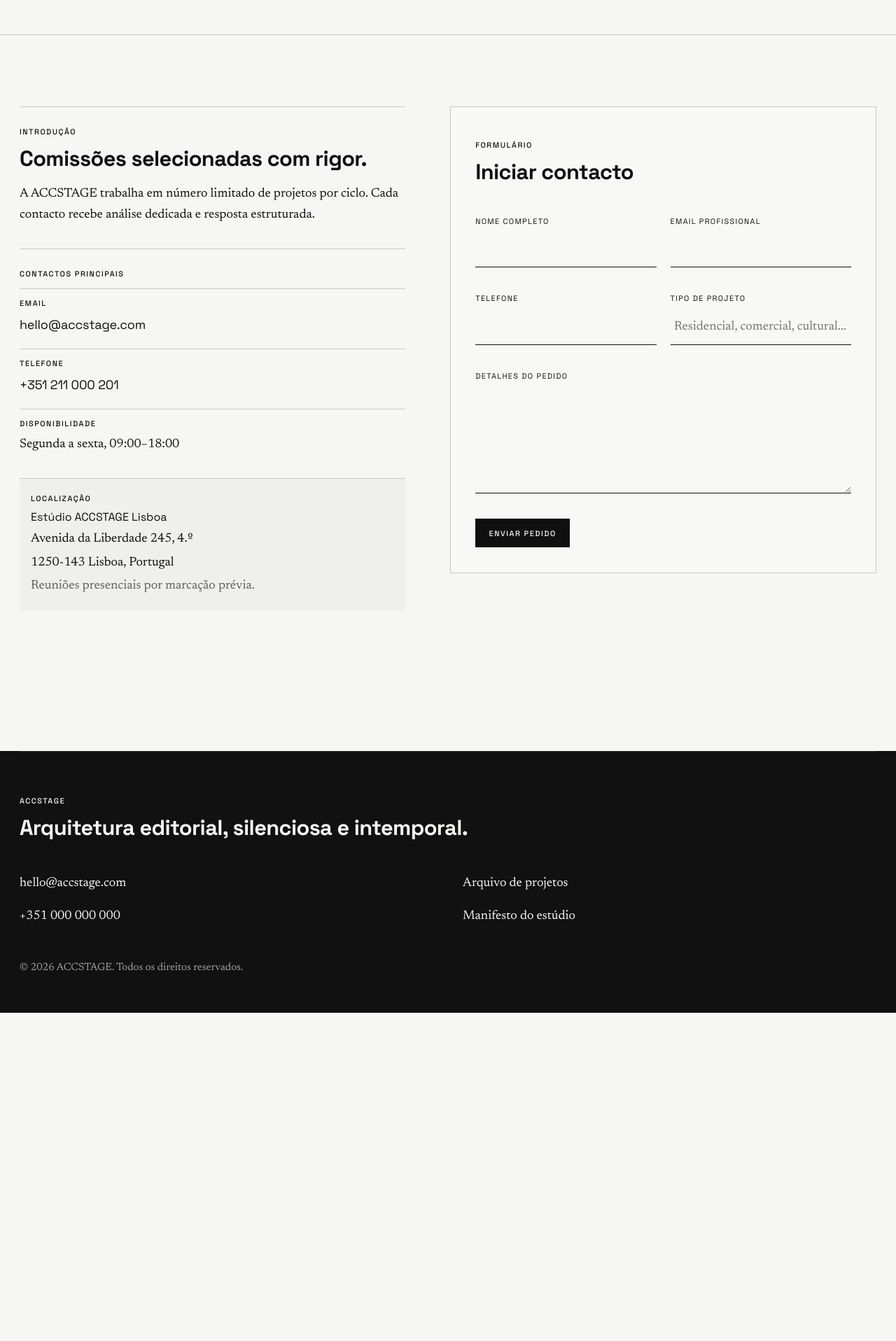
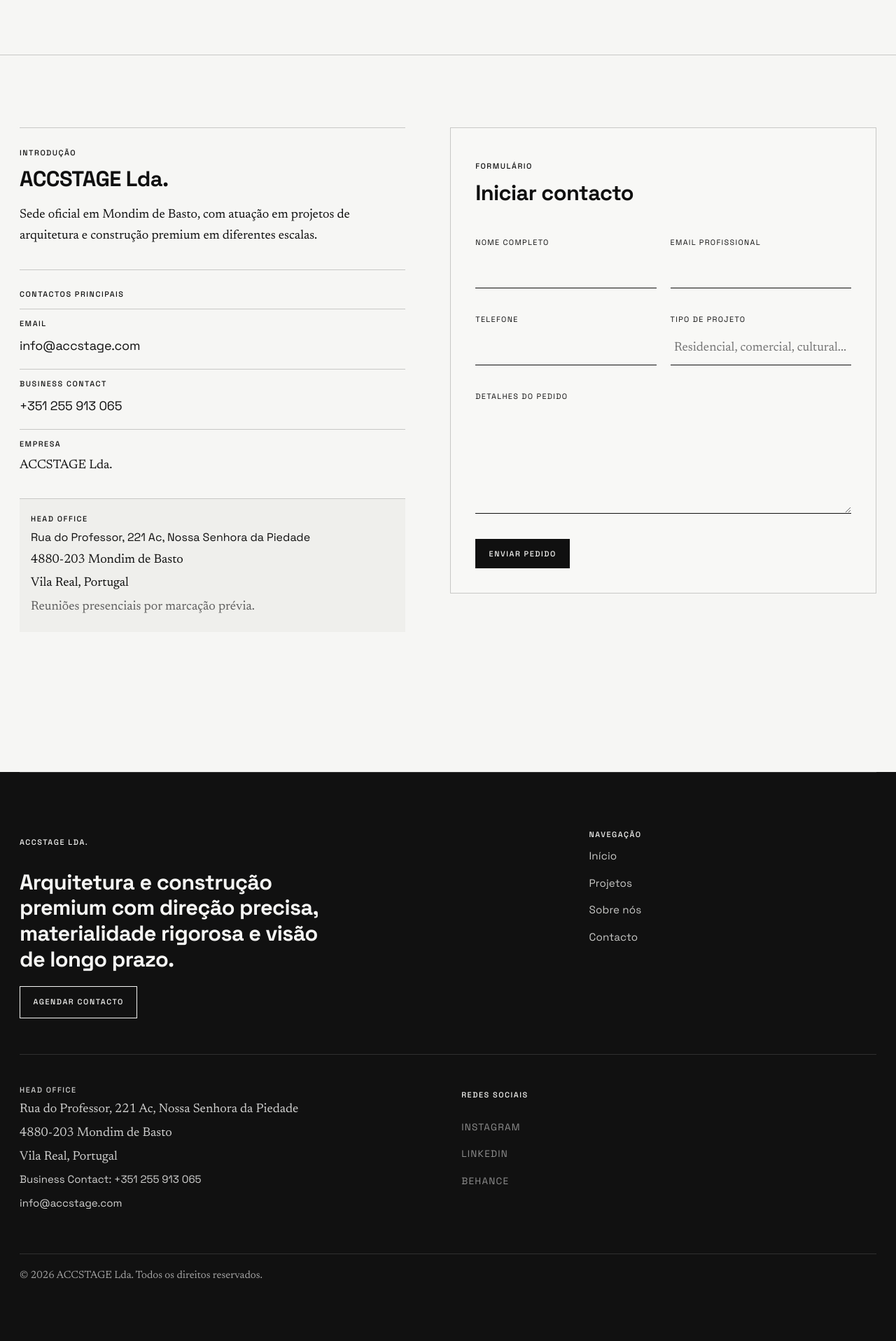
Before and after one commit to dev-b2gre/accstage-website, a WordPress theme: template themes/accstage-custom/page-contacto.php in a window 1280 px wide. Shown: the part 700-2616 px from the top of the page at 70% size. Before the commit the page ends 2147 px from the top, so only its background shows below. Run offline with PHP 8.4 and a stand-in for WordPress, Linux system fonts and the light colour scheme; the site name, menu and one post (Sample post) are stand-ins, and other content is empty.

Commit message:
Atualiza conteúdo institucional e cria footer premium global

```diff
--- a/themes/accstage-custom/assets/css/main.css
+++ b/themes/accstage-custom/assets/css/main.css
@@ -463,16 +463,134 @@ img {
 }
 
 .acc-site-footer .acc-wrap {
-  padding-block: 3.2rem;
+  padding-block: clamp(3rem, 7vw, 5rem);
   display: grid;
-  gap: 1.75rem;
+  gap: clamp(2rem, 4vw, 3.4rem);
   border-top: 1px solid #303030;
+}
+
+.acc-site-footer__top {
+  display: grid;
+  grid-template-columns: minmax(0, 1.3fr) minmax(0, 0.7fr);
+  gap: clamp(1.8rem, 4vw, 4rem);
+}
+
+.acc-site-footer__brand {
+  display: grid;
+  gap: 1.2rem;
+  max-width: 56ch;
+}
+
+.acc-site-footer__brand .acc-title-md {
+  max-width: 22ch;
+}
+
+.acc-site-footer__brand .acc-button {
+  justify-self: start;
+  border-color: var(--acc-inverse-text);
+}
+
+.acc-site-footer__brand .acc-button:hover {
+  background: var(--acc-inverse-text);
+  color: var(--acc-inverse);
+}
+
+.acc-site-footer__nav {
+  display: grid;
+  align-content: start;
+  gap: 0.55rem;
+}
+
+.acc-site-footer__nav p {
+  margin: 0;
+}
+
+.acc-site-footer__nav a {
+  font-family: "Space Grotesk", Arial, sans-serif;
+  font-size: 0.95rem;
+  letter-spacing: 0.01em;
+  color: color-mix(in srgb, var(--acc-inverse-text) 80%, transparent 20%);
+  transition: color 220ms ease;
+}
+
+.acc-site-footer__nav a:hover,
+.acc-site-footer__nav a:focus-visible {
+  color: var(--acc-inverse-text);
+}
+
+.acc-site-footer__meta {
+  border-top: 1px solid #303030;
+  padding-top: clamp(1.6rem, 3vw, 2.6rem);
+  display: grid;
+  grid-template-columns: repeat(2, minmax(0, 1fr));
+  gap: clamp(1.4rem, 3vw, 2.8rem);
+}
+
+.acc-site-footer__contact p {
+  margin: 0.25rem 0;
+  color: color-mix(in srgb, var(--acc-inverse-text) 84%, transparent 16%);
+}
+
+.acc-site-footer__contact a {
+  font-family: "Space Grotesk", Arial, sans-serif;
+  font-size: 0.94rem;
+}
+
+.acc-site-footer__social {
+  display: grid;
+  align-content: start;
+  gap: 0.75rem;
+}
+
+.acc-site-footer__social-list {
+  list-style: none;
+  padding: 0;
+  margin: 0;
+  display: grid;
+  gap: 0.55rem;
+}
+
+.acc-site-footer__social-list a,
+.acc-site-footer__social-list span {
+  font-family: "Space Grotesk", Arial, sans-serif;
+  font-size: 0.85rem;
+  letter-spacing: 0.09em;
+  text-transform: uppercase;
+}
+
+.acc-site-footer__social-list span {
+  color: #8f8f8f;
+}
+
+.acc-site-footer__social-list a {
+  color: color-mix(in srgb, var(--acc-inverse-text) 78%, transparent 22%);
+}
+
+.acc-site-footer__social-list a:hover,
+.acc-site-footer__social-list a:focus-visible {
+  color: var(--acc-inverse-text);
 }
 
 .acc-site-footer small {
   color: #a3a3a3;
+  border-top: 1px solid #303030;
+  padding-top: 1.2rem;
 }
 
+.acc-home-contact {
+  border-top: 1px solid var(--acc-line);
+}
+
+.acc-home-contact__grid {
+  display: grid;
+  grid-template-columns: minmax(0, 0.95fr) minmax(0, 1.05fr);
+  gap: clamp(1.8rem, 4vw, 4.5rem);
+  align-items: end;
+}
+
+.acc-home-contact .acc-editorial p {
+  margin-block: 0 0.5rem;
+}
 
 
 
@@ -731,7 +849,10 @@ img {
   .acc-about-pillars__grid,
   .acc-about-facts__list,
   .acc-about-team__grid,
-  .acc-contact-layout {
+  .acc-contact-layout,
+  .acc-home-contact__grid,
+  .acc-site-footer__top,
+  .acc-site-footer__meta {
     grid-template-columns: 1fr;
   }
 
--- a/themes/accstage-custom/footer.php
+++ b/themes/accstage-custom/footer.php
@@ -8,21 +8,47 @@
 </main>
 <footer class="acc-site-footer">
     <div class="acc-wrap">
-        <div>
-            <p class="acc-label"><?php esc_html_e('ACCSTAGE', 'accstage-custom'); ?></p>
-            <h2 class="acc-title-md"><?php esc_html_e('Arquitetura editorial, silenciosa e intemporal.', 'accstage-custom'); ?></h2>
+        <div class="acc-site-footer__top">
+            <div class="acc-site-footer__brand">
+                <p class="acc-label"><?php esc_html_e('ACCSTAGE Lda.', 'accstage-custom'); ?></p>
+                <h2 class="acc-title-md"><?php esc_html_e('Arquitetura e construção premium com direção precisa, materialidade rigorosa e visão de longo prazo.', 'accstage-custom'); ?></h2>
+                <a class="acc-button" href="<?php echo esc_url(home_url('/contacto/')); ?>"><?php esc_html_e('Agendar contacto', 'accstage-custom'); ?></a>
+            </div>
+
+            <nav class="acc-site-footer__nav" aria-label="<?php esc_attr_e('Navegação de rodapé', 'accstage-custom'); ?>">
+                <p class="acc-label"><?php esc_html_e('Navegação', 'accstage-custom'); ?></p>
+                <p><a href="<?php echo esc_url(home_url('/')); ?>"><?php esc_html_e('Início', 'accstage-custom'); ?></a></p>
+                <p><a href="<?php echo esc_url(home_url('/projetos/')); ?>"><?php esc_html_e('Projetos', 'accstage-custom'); ?></a></p>
+                <p><a href="<?php echo esc_url(home_url('/sobre-nos/')); ?>"><?php esc_html_e('Sobre nós', 'accstage-custom'); ?></a></p>
+                <p><a href="<?php echo esc_url(home_url('/contacto/')); ?>"><?php esc_html_e('Contacto', 'accstage-custom'); ?></a></p>
+            </nav>
         </div>
-        <div class="acc-grid-2">
-            <div>
-                <p><a href="mailto:hello@accstage.com">hello@accstage.com</a></p>
-                <p><a href="tel:+351000000000">+351 000 000 000</a></p>
+
+        <div class="acc-site-footer__meta">
+            <div class="acc-site-footer__contact">
+                <p class="acc-label"><?php esc_html_e('Head Office', 'accstage-custom'); ?></p>
+                <p><?php esc_html_e('Rua do Professor, 221 Ac, Nossa Senhora da Piedade', 'accstage-custom'); ?></p>
+                <p><?php esc_html_e('4880-203 Mondim de Basto', 'accstage-custom'); ?></p>
+                <p><?php esc_html_e('Vila Real, Portugal', 'accstage-custom'); ?></p>
+                <p><a href="tel:+351255913065"><?php esc_html_e('Business Contact: +351 255 913 065', 'accstage-custom'); ?></a></p>
+                <p><a href="mailto:info@accstage.com">info@accstage.com</a></p>
             </div>
-            <div>
-                <p><a href="<?php echo esc_url(home_url('/projetos/')); ?>"><?php esc_html_e('Arquivo de projetos', 'accstage-custom'); ?></a></p>
-                <p><a href="<?php echo esc_url(home_url('/sobre-nos/')); ?>"><?php esc_html_e('Manifesto do estúdio', 'accstage-custom'); ?></a></p>
+
+            <div class="acc-site-footer__social">
+                <p class="acc-label"><?php esc_html_e('Redes sociais', 'accstage-custom'); ?></p>
+                <ul class="acc-site-footer__social-list">
+                    <?php foreach (accstage_custom_social_links() as $social) : ?>
+                        <?php if (! empty($social['url'])) : ?>
+                            <li><a href="<?php echo esc_url($social['url']); ?>" target="_blank" rel="noopener noreferrer"><?php echo esc_html($social['label']); ?></a></li>
+                        <?php else : ?>
+                            <li><span><?php echo esc_html($social['label']); ?></span></li>
+                        <?php endif; ?>
+                    <?php endforeach; ?>
+                </ul>
             </div>
         </div>
-        <small>© <?php echo esc_html(date_i18n('Y')); ?> ACCSTAGE. <?php esc_html_e('Todos os direitos reservados.', 'accstage-custom'); ?></small>
+
+        <small>© <?php echo esc_html(date_i18n('Y')); ?> ACCSTAGE Lda. <?php esc_html_e('Todos os direitos reservados.', 'accstage-custom'); ?></small>
     </div>
 </footer>
 <?php wp_footer(); ?>
--- a/themes/accstage-custom/functions.php
+++ b/themes/accstage-custom/functions.php
@@ -97,3 +97,33 @@ function accstage_custom_project_query_vars(array $vars): array
     return $vars;
 }
 add_filter('query_vars', 'accstage_custom_project_query_vars');
+
+/**
+ * Links sociais opcionais para o footer.
+ *
+ * Preencher via filtro `accstage_custom_social_links` no child theme/plugin.
+ *
+ * @return array<int, array<string, string>>
+ */
+function accstage_custom_social_links(): array
+{
+    $links = [
+        [
+            'label' => 'Instagram',
+            'url'   => '',
+        ],
+        [
+            'label' => 'LinkedIn',
+            'url'   => '',
+        ],
+        [
+            'label' => 'Behance',
+            'url'   => '',
+        ],
+    ];
+
+    /**
+     * @param array<int, array<string, string>> $links
+     */
+    return apply_filters('accstage_custom_social_links', $links);
+}
--- a/themes/accstage-custom/page-contacto.php
+++ b/themes/accstage-custom/page-contacto.php
@@ -11,7 +11,7 @@ get_header();
     <div class="acc-wrap">
         <p class="acc-label"><?php esc_html_e('Contacto', 'accstage-custom'); ?></p>
         <h1 id="acc-contact-title" class="acc-title-xl"><?php esc_html_e('Vamos conversar sobre o seu próximo projeto.', 'accstage-custom'); ?></h1>
-        <p class="acc-lead"><?php esc_html_e('Partilhe o contexto e os objetivos. Respondemos com clareza estratégica, próximos passos e enquadramento de colaboração.', 'accstage-custom'); ?></p>
+        <p class="acc-lead"><?php esc_html_e('Partilhe o contexto e os objetivos. A ACCSTAGE responde com enquadramento técnico, próximos passos e acompanhamento profissional.', 'accstage-custom'); ?></p>
     </div>
 </section>
 
@@ -22,8 +22,8 @@ get_header();
             <aside class="acc-contact-panel" aria-labelledby="acc-contact-panel-title">
                 <div class="acc-contact-panel__intro">
                     <p class="acc-label"><?php esc_html_e('Introdução', 'accstage-custom'); ?></p>
-                    <h3 id="acc-contact-panel-title" class="acc-title-md"><?php esc_html_e('Comissões selecionadas com rigor.', 'accstage-custom'); ?></h3>
-                    <p><?php esc_html_e('A ACCSTAGE trabalha em número limitado de projetos por ciclo. Cada contacto recebe análise dedicada e resposta estruturada.', 'accstage-custom'); ?></p>
+                    <h3 id="acc-contact-panel-title" class="acc-title-md"><?php esc_html_e('ACCSTAGE Lda.', 'accstage-custom'); ?></h3>
+                    <p><?php esc_html_e('Sede oficial em Mondim de Basto, com atuação em projetos de arquitetura e construção premium em diferentes escalas.', 'accstage-custom'); ?></p>
                 </div>
 
                 <div class="acc-contact-panel__block">
@@ -31,24 +31,24 @@ get_header();
                     <ul class="acc-list acc-contact-list">
                         <li>
                             <span class="acc-label"><?php esc_html_e('Email', 'accstage-custom'); ?></span>
-                            <a href="mailto:hello@accstage.com">hello@accstage.com</a>
+                            <a href="mailto:info@accstage.com">info@accstage.com</a>
                         </li>
                         <li>
-                            <span class="acc-label"><?php esc_html_e('Telefone', 'accstage-custom'); ?></span>
-                            <a href="tel:+351211000201">+351 211 000 201</a>
+                            <span class="acc-label"><?php esc_html_e('Business Contact', 'accstage-custom'); ?></span>
+                            <a href="tel:+351255913065">+351 255 913 065</a>
                         </li>
                         <li>
-                            <span class="acc-label"><?php esc_html_e('Disponibilidade', 'accstage-custom'); ?></span>
-                            <p><?php esc_html_e('Segunda a sexta, 09:00–18:00', 'accstage-custom'); ?></p>
+                            <span class="acc-label"><?php esc_html_e('Empresa', 'accstage-custom'); ?></span>
+                            <p><?php esc_html_e('ACCSTAGE Lda.', 'accstage-custom'); ?></p>
                         </li>
                     </ul>
                 </div>
 
                 <div class="acc-contact-panel__block acc-contact-location">
-                    <p class="acc-label"><?php esc_html_e('Localização', 'accstage-custom'); ?></p>
-                    <p class="acc-contact-location__title"><?php esc_html_e('Estúdio ACCSTAGE Lisboa', 'accstage-custom'); ?></p>
-                    <p><?php esc_html_e('Avenida da Liberdade 245, 4.º', 'accstage-custom'); ?></p>
-                    <p><?php esc_html_e('1250-143 Lisboa, Portugal', 'accstage-custom'); ?></p>
+                    <p class="acc-label"><?php esc_html_e('Head Office', 'accstage-custom'); ?></p>
+                    <p class="acc-contact-location__title"><?php esc_html_e('Rua do Professor, 221 Ac, Nossa Senhora da Piedade', 'accstage-custom'); ?></p>
+                    <p><?php esc_html_e('4880-203 Mondim de Basto', 'accstage-custom'); ?></p>
+                    <p><?php esc_html_e('Vila Real, Portugal', 'accstage-custom'); ?></p>
                     <p class="acc-contact-location__note"><?php esc_html_e('Reuniões presenciais por marcação prévia.', 'accstage-custom'); ?></p>
                 </div>
             </aside>
```
Also changed, not shown: themes/accstage-custom/front-page.php (+16 -0 lines), themes/accstage-custom/page-sobre-nos.php (+6 -6 lines).
